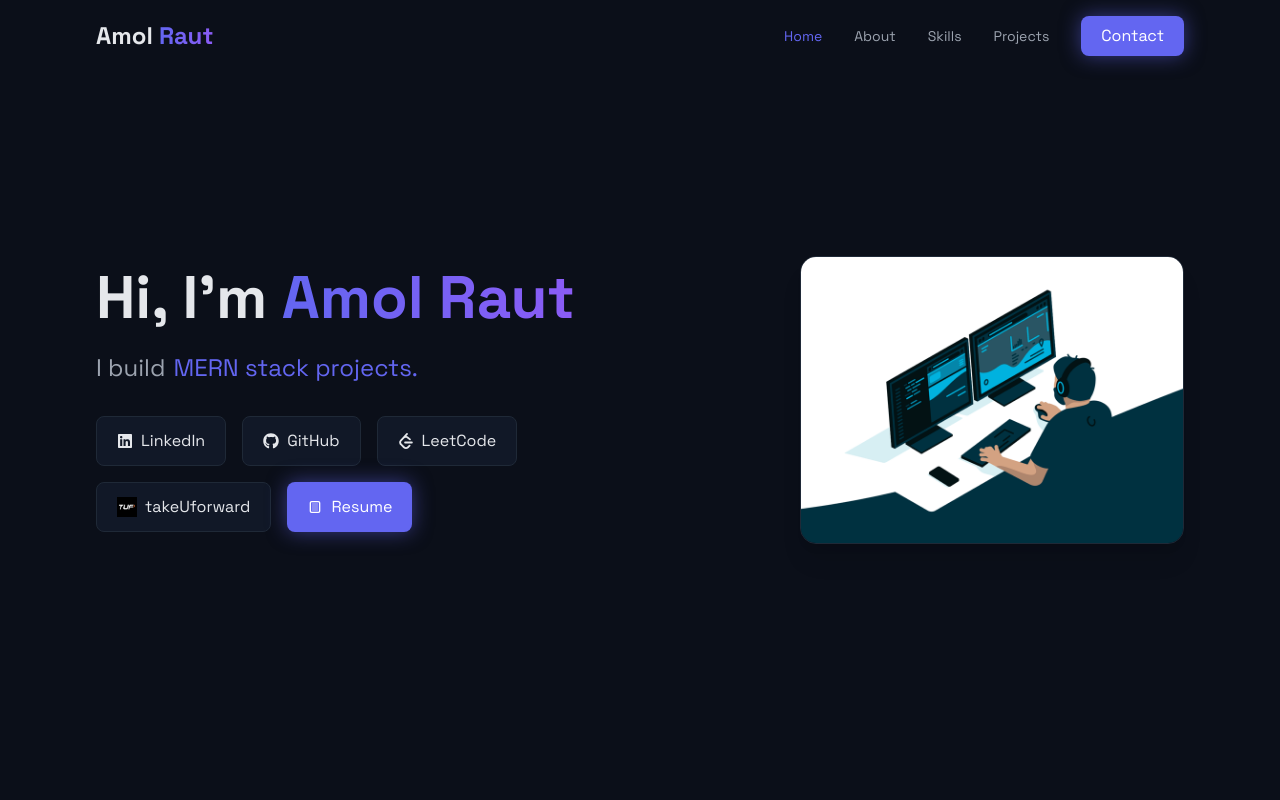
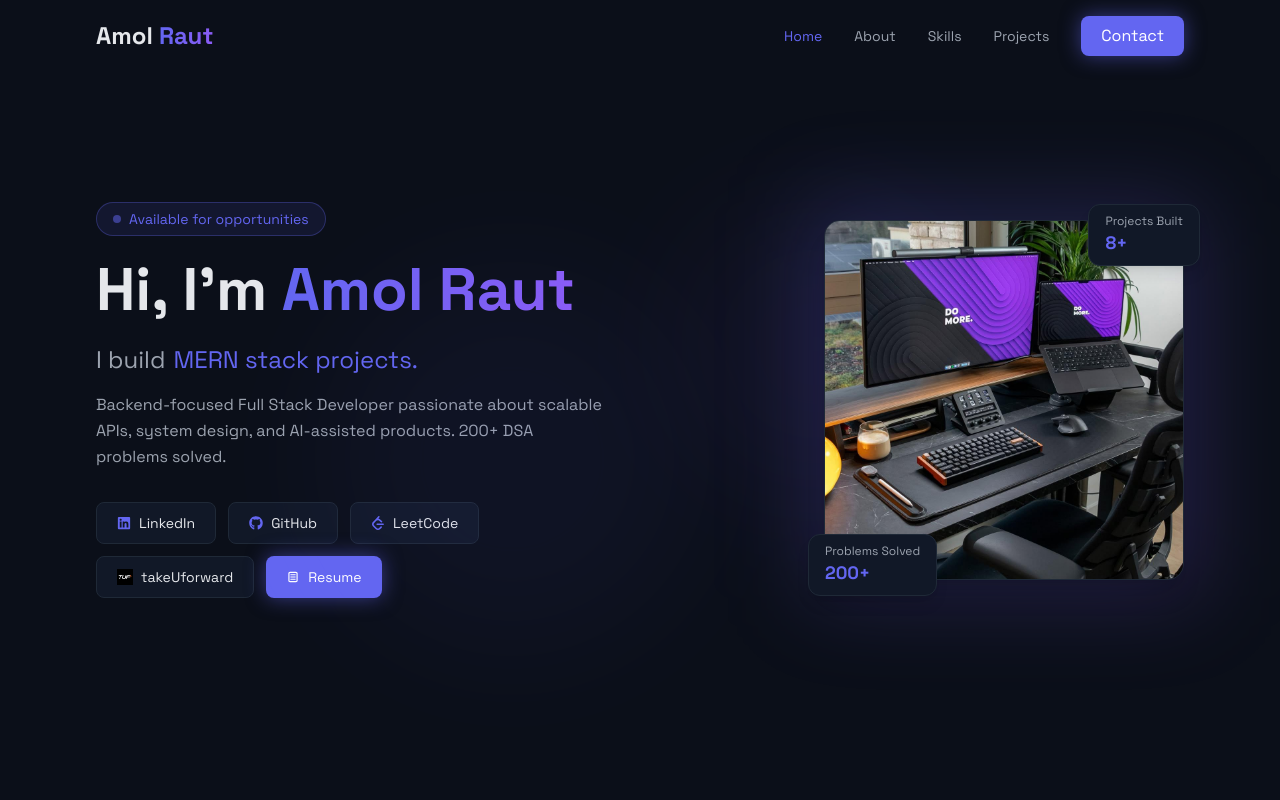
Before and after one commit to Amolraut638/my-portfolio, a React (Vite) app: page / in a window 1280 px wide. Shown: the top 800 px of the page. Built offline with nearby package versions, Linux system fonts and the light colour scheme.

Commit message:
hero section UI changes

```diff
--- a/src/components/Hero.jsx
+++ b/src/components/Hero.jsx
@@ -18,7 +18,6 @@ function RotatingText() {
     const interval = setInterval(() => {
       setIndex((prev) => (prev + 1) % phrases.length);
     }, 2500);
-
     return () => clearInterval(interval);
   }, []);
 
@@ -42,10 +41,14 @@ export default function Hero() {
   return (
     <section
       id="hero"
-      className="min-h-[calc(100vh-80px)] bg-darkBg flex items-center pt-20"
+      className="min-h-[calc(100vh-80px)] bg-darkBg flex items-center pt-20 overflow-hidden"
     >
+      {/* Background glow */}
+      <div className="absolute top-1/3 left-1/4 w-96 h-96 bg-primary opacity-5 rounded-full blur-3xl pointer-events-none" />
+      <div className="absolute top-1/4 right-1/4 w-72 h-72 bg-accent opacity-5 rounded-full blur-3xl pointer-events-none" />
+
       <div className="max-w-6xl mx-auto px-6 lg:px-8 w-full">
-        <div className="flex flex-col md:flex-row items-center justify-between gap-16">
+        <div className="flex flex-col md:flex-row items-center justify-between gap-12">
 
           {/* LEFT CONTENT */}
           <motion.div
@@ -55,28 +58,39 @@ export default function Hero() {
             viewport={{ once: true }}
             className="text-center md:text-left flex-1"
           >
-            <h1 className="text-4xl sm:text-5xl md:text-6xl font-bold mb-6 text-lightText">
+            {/* Badge */}
+            <div className="inline-flex items-center gap-2 px-4 py-1.5 rounded-full border border-primary/30 bg-primary/10 text-primary text-sm font-medium mb-6">
+              <span className="w-2 h-2 rounded-full bg-primary animate-pulse" />
+              Available for opportunities
+            </div>
+
+            <h1 className="text-4xl sm:text-5xl md:text-6xl font-bold mb-6 text-lightText leading-tight">
               Hi, I'm{" "}
               <span className="bg-gradient-to-r from-primary to-accent bg-clip-text text-transparent">
                 Amol Raut
               </span>
             </h1>
 
-            <div className="text-mutedText text-xl sm:text-2xl mb-8 flex flex-col sm:flex-row items-center md:items-start gap-2">
+            <div className="text-mutedText text-xl sm:text-2xl mb-4 flex flex-col sm:flex-row items-center md:items-start gap-2">
               <span>I build</span>
               <RotatingText />
             </div>
 
+            <p className="text-mutedText text-base mb-8 max-w-lg leading-relaxed mx-auto md:mx-0">
+              Backend-focused Full Stack Developer passionate about scalable APIs,
+              system design, and AI-assisted products. 200+ DSA problems solved.
+            </p>
+
             {/* Buttons */}
-            <div className="flex flex-wrap justify-center md:justify-start gap-4">
+            <div className="flex flex-wrap justify-center md:justify-start gap-3">
 
               <a
                 href="https://www.linkedin.com/in/amolraut9272"
                 target="_blank"
                 rel="noopener noreferrer"
-                className="flex items-center gap-2 px-5 py-3 bg-darkCard border border-gray-800 rounded-lg hover:shadow-glow hover:border-primary transition duration-300"
+                className="flex items-center gap-2 px-5 py-2.5 bg-darkCard border border-gray-800 rounded-lg hover:shadow-glow hover:border-primary transition duration-300 text-sm"
               >
-                <FaLinkedin />
+                <FaLinkedin className="text-primary" />
                 LinkedIn
               </a>
 
@@ -84,9 +98,9 @@ export default function Hero() {
                 href="https://github.com/Amolraut638"
                 target="_blank"
                 rel="noopener noreferrer"
-                className="flex items-center gap-2 px-5 py-3 bg-darkCard border border-gray-800 rounded-lg hover:shadow-glow hover:border-primary transition duration-300"
+                className="flex items-center gap-2 px-5 py-2.5 bg-darkCard border border-gray-800 rounded-lg hover:shadow-glow hover:border-primary transition duration-300 text-sm"
               >
-                <FaGithub />
+                <FaGithub className="text-primary" />
                 GitHub
               </a>
 
@@ -94,9 +108,9 @@ export default function Hero() {
                 href="https://leetcode.com/u/Amolraut638/"
                 target="_blank"
                 rel="noopener noreferrer"
-                className="flex items-center gap-2 px-5 py-3 bg-darkCard border border-gray-800 rounded-lg hover:shadow-glow hover:border-primary transition duration-300"
+                className="flex items-center gap-2 px-5 py-2.5 bg-darkCard border border-gray-800 rounded-lg hover:shadow-glow hover:border-primary transition duration-300 text-sm"
               >
-                <SiLeetcode />
+                <SiLeetcode className="text-primary" />
                 LeetCode
               </a>
 
@@ -104,12 +118,12 @@ export default function Hero() {
                 href="https://takeuforward.org/profile/amolraut_638"
                 target="_blank"
                 rel="noopener noreferrer"
-                className="flex items-center gap-2 px-5 py-3 bg-darkCard border border-gray-800 rounded-lg hover:shadow-glow hover:border-primary transition duration-300"
+                className="flex items-center gap-2 px-5 py-2.5 bg-darkCard border border-gray-800 rounded-lg hover:shadow-glow hover:border-primary transition duration-300 text-sm"
               >
                 <img
                   src="/tuf.png"
                   alt="TakeUforward"
-                  className="w-5 h-5 object-contain"
+                  className="w-4 h-4 object-contain"
                 />
                 <span>takeUforward</span>
               </a>
@@ -118,7 +132,7 @@ export default function Hero() {
                 href="https://drive.google.com/file/d/1TxuBqhGoetCeQtEIkmRT7O9ZkV-X1EZs/view?usp=sharing"
                 target="_blank"
                 rel="noopener noreferrer"
-                className="flex items-center gap-2 px-5 py-3 bg-primary text-white rounded-lg hover:bg-accent transition duration-300 shadow-glow"
+                className="flex items-center gap-2 px-5 py-2.5 bg-primary text-white rounded-lg hover:bg-accent transition duration-300 shadow-glow text-sm"
               >
                 <TiDocumentText />
                 Resume
@@ -134,11 +148,29 @@ export default function Hero() {
             viewport={{ once: true }}
             className="flex-1 flex justify-center md:justify-end"
           >
-            <img
-              src="/hero_image.gif"
-              alt="Developer working illustration"
-              className="w-60 sm:w-80 md:w-96 rounded-2xl border border-gray-800 shadow-xl hover:scale-105 transition duration-500"
-            />
+            <div className="relative">
+              {/* Glow ring behind image */}
+              <div className="absolute inset-0 rounded-2xl bg-gradient-to-br from-primary/20 to-accent/20 blur-2xl scale-110 pointer-events-none" />
+
+              {/* Image */}
+              <img
+                src="/desk.jpeg"
+                alt="Developer working illustration"
+                className="relative w-64 sm:w-80 md:w-[360px] h-64 sm:h-80 md:h-[360px] object-cover object-center rounded-2xl border border-gray-800 shadow-xl hover:scale-105 transition duration-500"
+              />
+
+              {/* Floating badge */}
+              <div className="absolute -bottom-4 -left-4 bg-darkCard border border-gray-800 rounded-xl px-4 py-2 shadow-lg">
+                <p className="text-xs text-mutedText">Problems Solved</p>
+                <p className="text-lg font-bold text-primary">200+</p>
+              </div>
+
+              {/* Floating badge 2 */}
+              <div className="absolute -top-4 -right-4 bg-darkCard border border-gray-800 rounded-xl px-4 py-2 shadow-lg">
+                <p className="text-xs text-mutedText">Projects Built</p>
+                <p className="text-lg font-bold text-primary">8+</p>
+              </div>
+            </div>
           </motion.div>
 
         </div>
```
Also changed, not shown: public/desk.jpeg (added).
